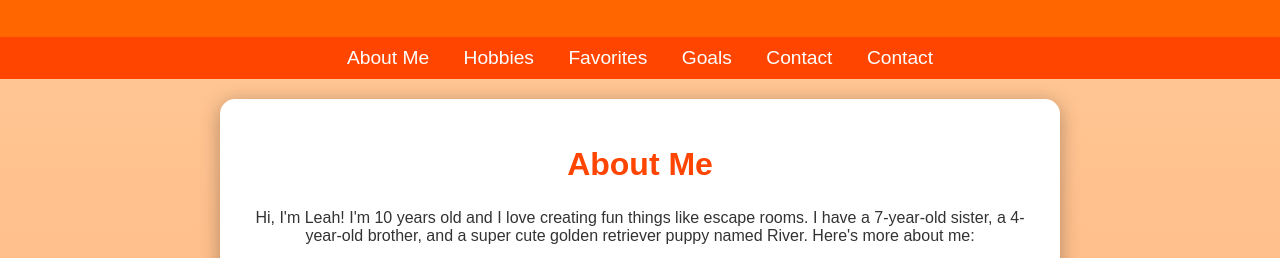
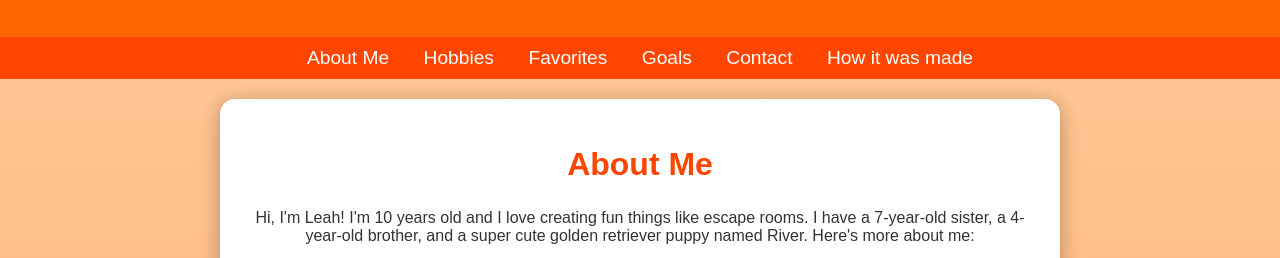
Before and after one commit to leah-hall/website, a plain HTML site: page index.html in a window 1280 px wide. Shown: the part 143-401 px from the top of the page. Drawn offline with Linux system fonts and the light colour scheme.

Commit message:
Updated How it was made anchor text

```diff
--- a/index.html
+++ b/index.html
@@ -183,7 +183,7 @@
         <a href="#favorites">Favorites</a>
         <a href="#goals">Goals</a>
         <a href="#contact">Contact</a>
-        <a href="how-it-was-made.html">Contact</a>
+        <a href="how-it-was-made.html">How it was made</a>
     </nav>
 
     <div class="content" id="about">
```
